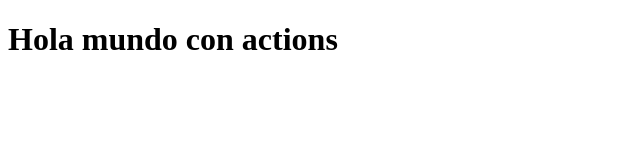
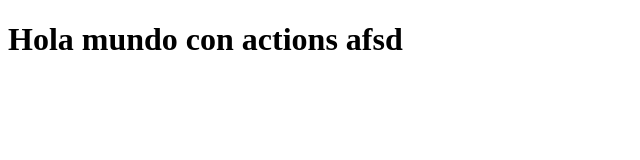
Before and after one commit to maikelpiramide/dockeractionsweb, a plain HTML site: page www/index.html in a window 1280 px wide. Shown: the whole page, without its empty margins (0-640 px from the left). Drawn offline with Linux system fonts and the light colour scheme.

Commit message:
actions modificado

```diff
--- a/www/index.html
+++ b/www/index.html
@@ -6,6 +6,6 @@
     <title>Hola mundo</title>
 </head>
 <body>
-    <h1>Hola mundo con actions</h1>
+    <h1>Hola mundo con actions afsd</h1>
 </body>
 </html>
```
